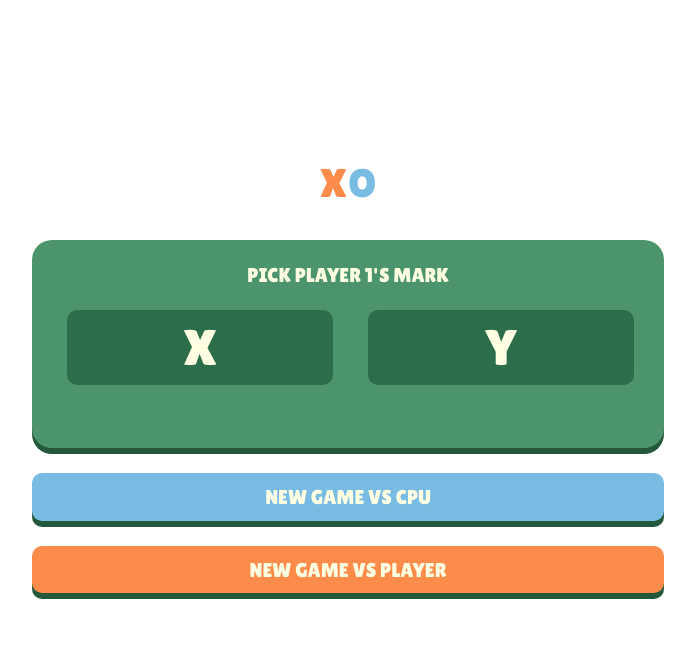
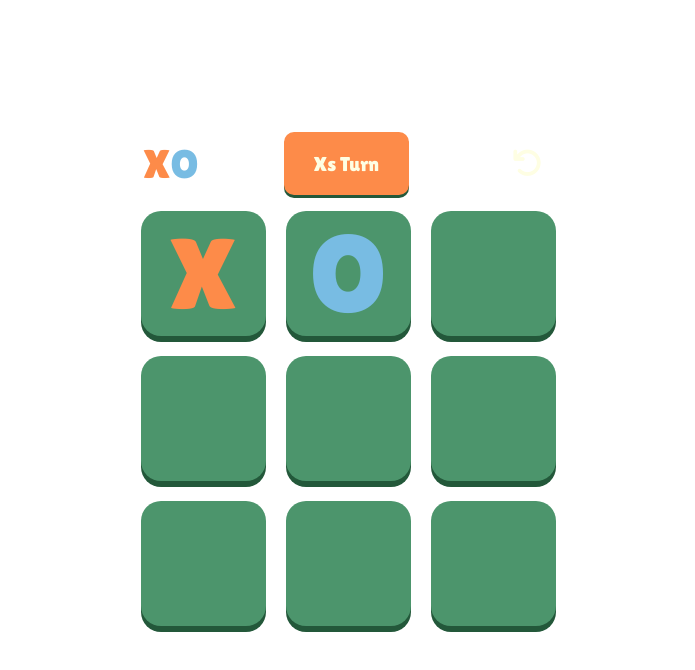
Before and after one commit to alexismenendez/tic-tac-toe-game, a React (Vite) app: page / in a window 1280 px wide. Both pictures are taken after a click on the button "NEW GAME VS CPU". Shown: the top 670 px of the page, without its empty margins (292-987 px from the left). Built offline with nearby package versions, Linux system fonts and the light colour scheme.

Commit message:
added ability to switch between gameboard and main menu

```diff
--- a/src/App.jsx
+++ b/src/App.jsx
@@ -16,8 +16,8 @@ const App = () => {
 
   return (
     <div className='App'>
-      {activeComponent === "Menu" && <Menu />}
-      {activeComponent === "GameBoard" && <GameBoard />}
+      {activeComponent === "Menu" && <Menu handleButtonClick={handleButtonClick}/>}
+      {activeComponent === "GameBoard" && <GameBoard handleButtonClick={handleButtonClick}/>}
     </div>
   )
 }
--- a/src/components/GameBoard.jsx
+++ b/src/components/GameBoard.jsx
@@ -2,10 +2,10 @@ import React from "react"
 import "../styles/style.css"
 import Header from "./Header"
 
-const GameBoard = () => {
+const GameBoard = ({ handleButtonClick }) => {
     return(
         <div>
-            <Header />
+            <Header handleButtonClick={handleButtonClick}/>
             <div className="board" id="board">
                 <div className="cell" data-cell>
                     <p className="xMark">X</p>
--- a/src/components/Header.jsx
+++ b/src/components/Header.jsx
@@ -1,7 +1,7 @@
 import React from "react"
 import "../styles/style.css"
 
-const Header = () => {
+const Header = ({ handleButtonClick }) => {
     return(
         <div className="header" id="header">
             <div className="headBtn" id="headerLogo">
@@ -10,7 +10,7 @@ const Header = () => {
             </div>
             <div className="headBtn" id="playerTurn">Xs Turn</div>
             <div className="headBtn" id="resetContain">
-                <button  id="reset">
+                <button  onClick={() => handleButtonClick("Menu")} id="reset">
                     <i className="fa-solid fa-arrow-rotate-left"></i>
                 </button>
             </div>
--- a/src/components/Menu.jsx
+++ b/src/components/Menu.jsx
@@ -1,7 +1,7 @@
 import React from "react";
 import "../styles/style.css"
 
-const Menu = () => {
+const Menu = ({ handleButtonClick }) => {
     return(
         <div className="Menu">
             <div className="logo">
@@ -14,17 +14,16 @@ const Menu = () => {
 
                     <p id="pickMarkText">PICK PLAYER 1&apos;S MARK</p>
 
-
                     <div className="optionContainer">
                         <input className="option" type="radio" name="player" value="playerX" />
-                        <label htmlFor="playerX">X</label>
+                        <label onClick={() => {console.log("xClicked")}} htmlFor="playerX">X</label>
                         <input className="option" type="radio" name="player" value="playerY" />
-                        <label htmlFor="playerY">Y</label>
+                        <label onClick={() => {console.log("yClicked")}} htmlFor="playerY">Y</label>
                     </div>
 
                 </div>
-                <button onClick={() => {console.log("VS CPU CLICKED")}} id="vsComputer" className="landingButton">NEW GAME VS CPU</button>
-                <button onClick={() => {console.log("VS PLAYER CLICKED")}} id="vsPlayer" className="landingButton">NEW GAME VS PLAYER</button>
+                <button onClick={() => handleButtonClick("GameBoard")} id="vsComputer" className="landingButton">NEW GAME VS CPU</button>
+                <button onClick={() => handleButtonClick("GameBoard")} id="vsPlayer" className="landingButton">NEW GAME VS PLAYER</button>
             </div>
         </div>
     )
```
